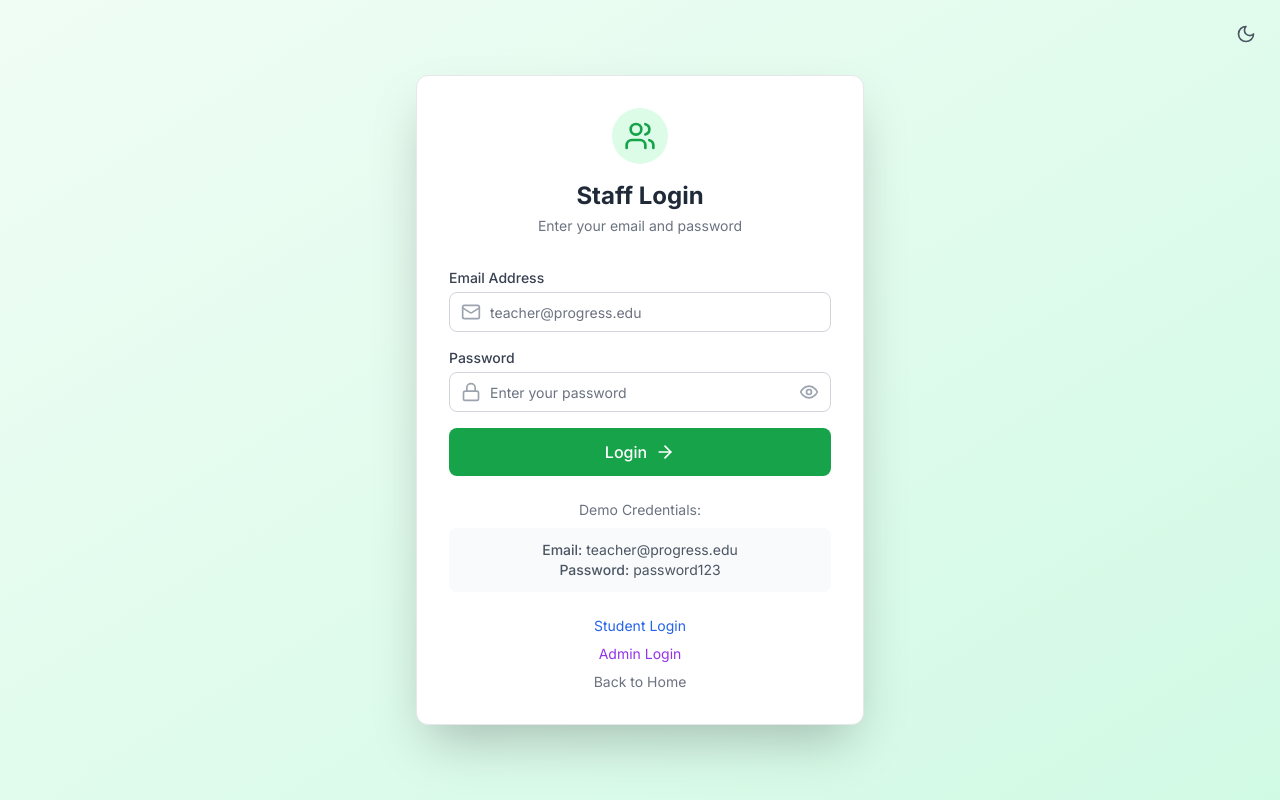
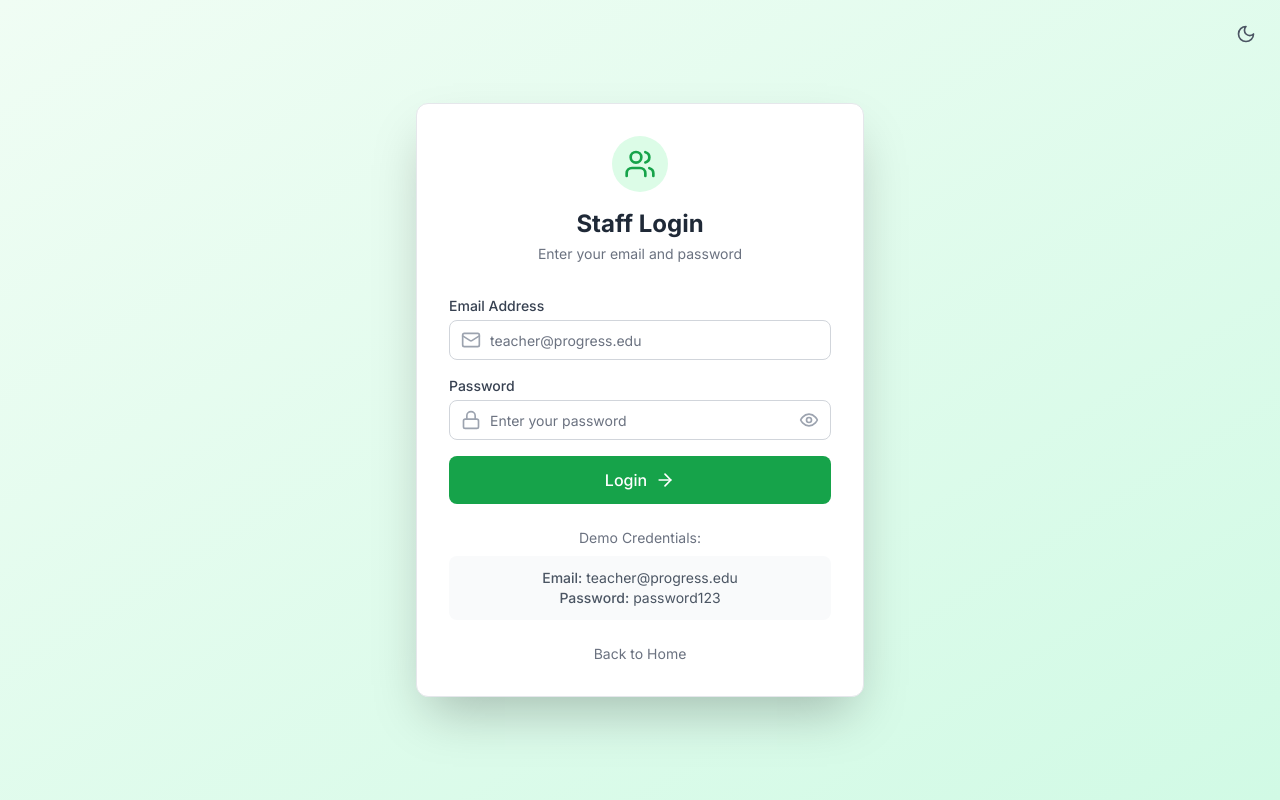
Before and after one commit to Omerta-Platforms/Good-foundation, a Next.js app: page /login/staff in a window 1280 px wide. Built offline with nearby package versions, Linux system fonts and the light colour scheme.

Commit message:
Update page.tsx

```diff
--- a/src/app/login/staff/page.tsx
+++ b/src/app/login/staff/page.tsx
@@ -176,12 +176,6 @@ export default function StaffLoginPage() {
             </div>
 
             <div className="mt-6 text-center space-y-2">
-              <Link href="/login" className="text-sm text-blue-600 dark:text-blue-400 hover:underline block">
-                Student Login
-              </Link>
-              <Link href="/login/admin" className="text-sm text-purple-600 dark:text-purple-400 hover:underline block">
-                Admin Login
-              </Link>
               <Link href="/" className="text-sm text-gray-500 dark:text-gray-400 hover:underline block">
                 Back to Home
               </Link>
```
